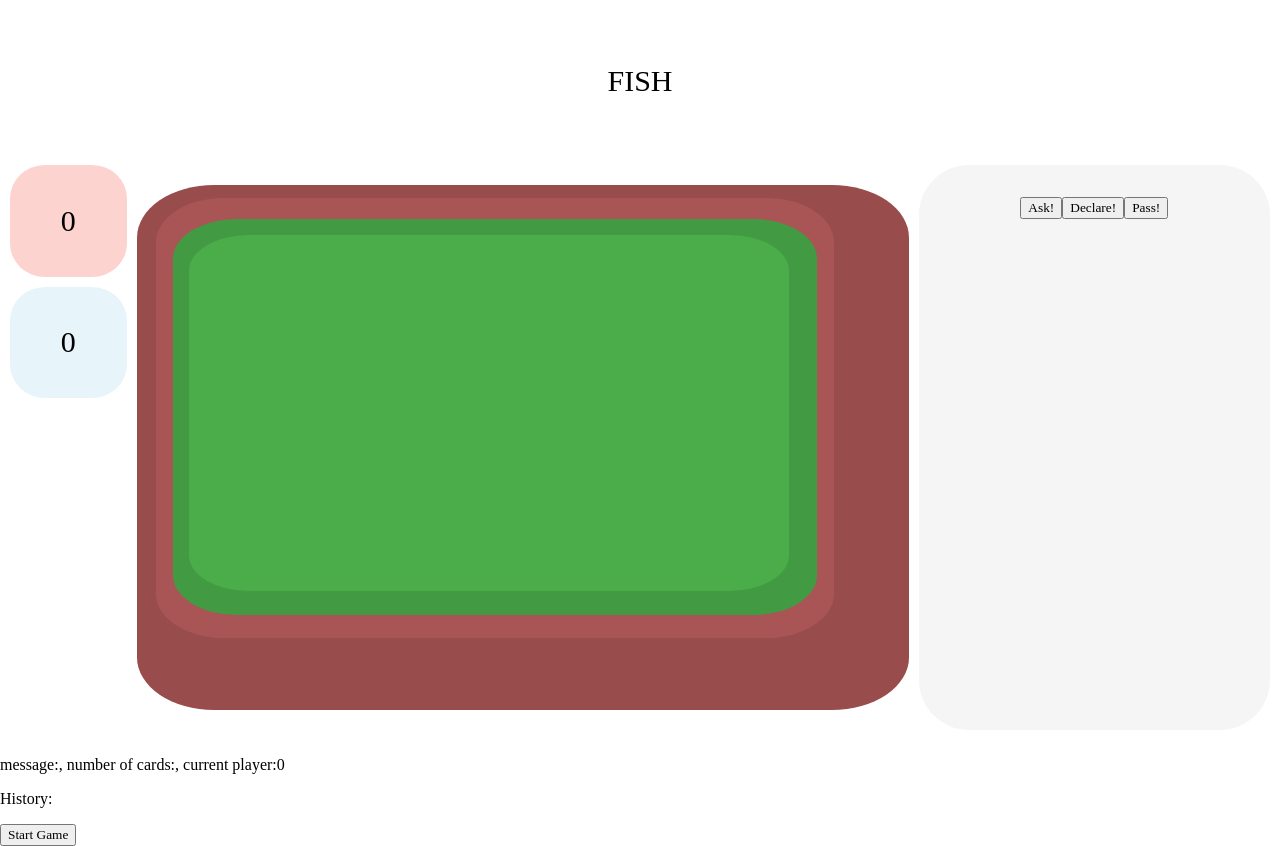
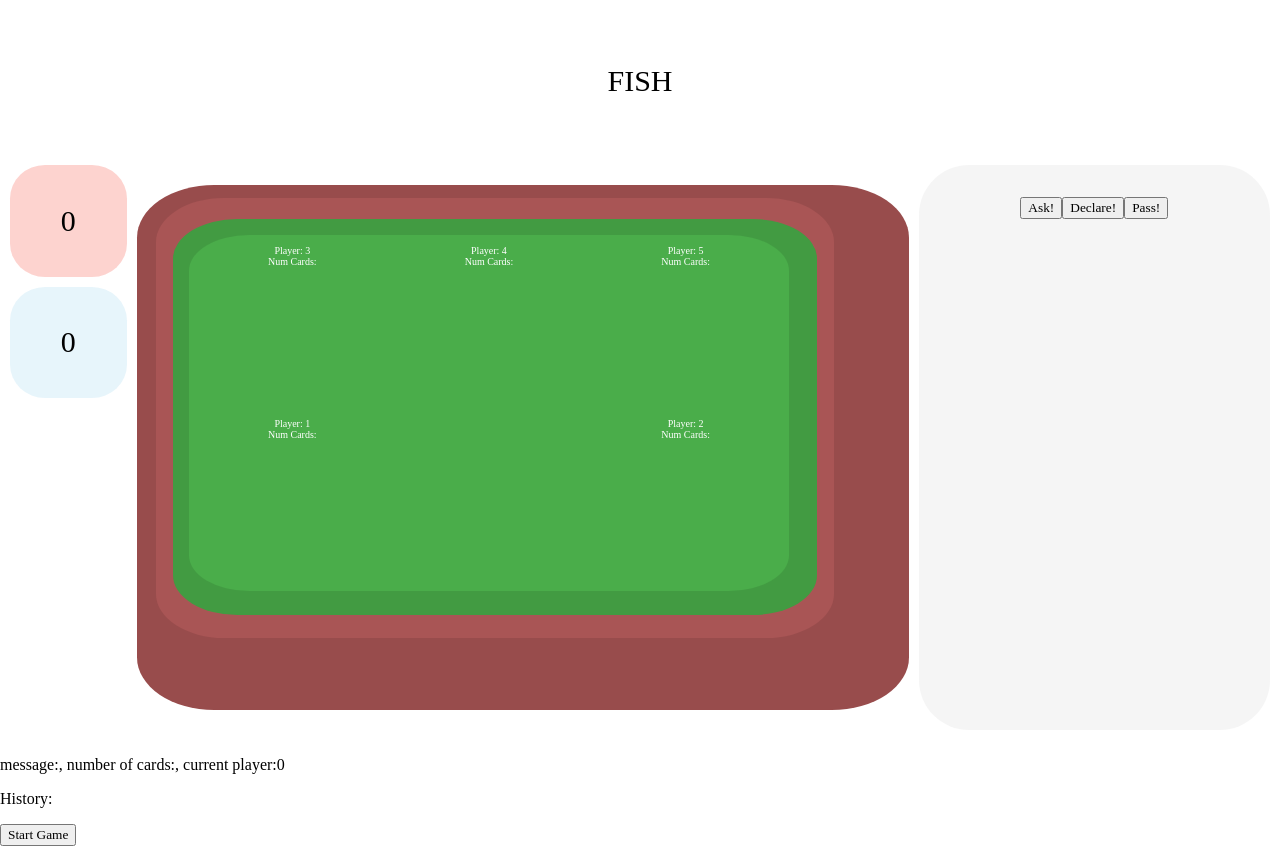
Before and after one commit to Edgar-Roman/nutty_arcade, a React (Create React App) app in the folder Fish-Frontend/: page / in a window 1280 px wide. Built offline with nearby package versions, Linux system fonts and the light colour scheme.

Commit message:
Added player id and number of cards to the gui

```diff
--- a/Fish-Frontend/src/Fish.css
+++ b/Fish-Frontend/src/Fish.css
@@ -106,8 +106,24 @@ button{
     cursor: pointer;
 }
 
-.player3 {
+.player3, .player4 {
     grid-area: three;
+    display: grid;
+    grid-template-areas:
+        'player-pic player-id'
+        'player-pic player-cards';
+}
+
+.player-id {
+    font-size: 10px;
+    grid-area: player-id;
+    color: white;
+}
+
+.player-cards {
+    font-size: 10px;
+    grid-area: player-cards;
+    color: white;
 }
 
 .player4 {
--- a/Fish-Frontend/src/Fish.jsx
+++ b/Fish-Frontend/src/Fish.jsx
@@ -120,31 +120,66 @@ class Fish extends React.Component {
 
         return(
             <div id="parent">
-                <div class="grid-container">
-                  <div class="header">
+                <div className="grid-container">
+                  <div className="header">
                     <br/>
                     FISH
                   </div>
-                  <div class="item2"></div>
-                  <div class="item3">
+                  <div className="item2"></div>
+                  <div className="item3">
                       <div id="circle">
                         <div id="small-circle">
                             <div id="smaller-circle">
                                 <div id="smallest-circle">
-                                    <div class="player3">{this.state.numCards[3]}</div>
-                                    <div class="player4">{this.state.numCards[4]}</div>
-                                    <div class="player5">{this.state.numCards[5]}</div>
-                                    <div class="player1">{this.state.numCards[1]}</div>
-                                    <div class="player0">
+                                    <div className="player">
+                                        <div className="player-id">
+                                            Player: 3
+                                        </div>
+                                        <div className="player-cards">
+                                            Num Cards: {this.state.numCards[3]}
+                                        </div>
+                                    </div>
+                                    <div className="player">
+                                        <div className="player-id">
+                                            Player: 4
+                                        </div>
+                                        <div className="player-cards">
+                                            Num Cards: {this.state.numCards[4]}
+                                        </div>
+                                    </div>
+                                    <div className="player">
+                                        <div className="player-id">
+                                            Player: 5
+                                        </div>
+                                        <div className="player-cards">
+                                            Num Cards: {this.state.numCards[5]}
+                                        </div>
+                                    </div>
+                                    <div className="player">
+                                        <div className="player-id">
+                                            Player: 1
+                                        </div>
+                                        <div className="player-cards">
+                                            Num Cards: {this.state.numCards[1]}
+                                        </div>
+                                    </div>
+                                    <div className="player0">
                                         {cards}
                                     </div>
-                                    <div class="player2">{this.state.numCards[2]}</div>
+                                    <div className="player">
+                                        <div className="player-id">
+                                            Player: 2
+                                        </div>
+                                        <div className="player-cards">
+                                            Num Cards: {this.state.numCards[2]}
+                                        </div>
+                                    </div>
                                 </div>
                             </div>
                         </div>
                     </div>
                   </div>
-                  <div class="item4">
+                  <div className="item4">
                     <button type="button" id="ask" onClick={e => this.handleButtonClick('ask', e)}>Ask!</button>
                     <button type="button" id="declare" onClick={e => this.handleButtonClick('declare', e)}>Declare!</button>
                     <button type="button" id="pass" onClick={e => this.handleButtonClick('pass', e)}>Pass!</button>
@@ -206,11 +241,11 @@ class Fish extends React.Component {
                     </div>
                     }
                   </div>
-                  <div class="item5">
-                      <div class="score">{this.state.opponentScore}</div>
+                  <div className="item5">
+                      <div className="score">{this.state.opponentScore}</div>
                   </div>
-                  <div class="item6">
-                      <div class="score">{this.state.teamScore}</div>
+                  <div className="item6">
+                      <div className="score">{this.state.teamScore}</div>
                   </div>
                 </div>
                 <p>
@@ -223,8 +258,9 @@ class Fish extends React.Component {
                 </p>
                 <p>
                     History:
-                    <ul>{history}</ul>
                 </p>
+                <ul>{history}</ul>
+
                 <div id="instructions">
                     <button type="button" onClick={() => this.handleDisplayHand()}>Start Game</button>
                 </div>
```
